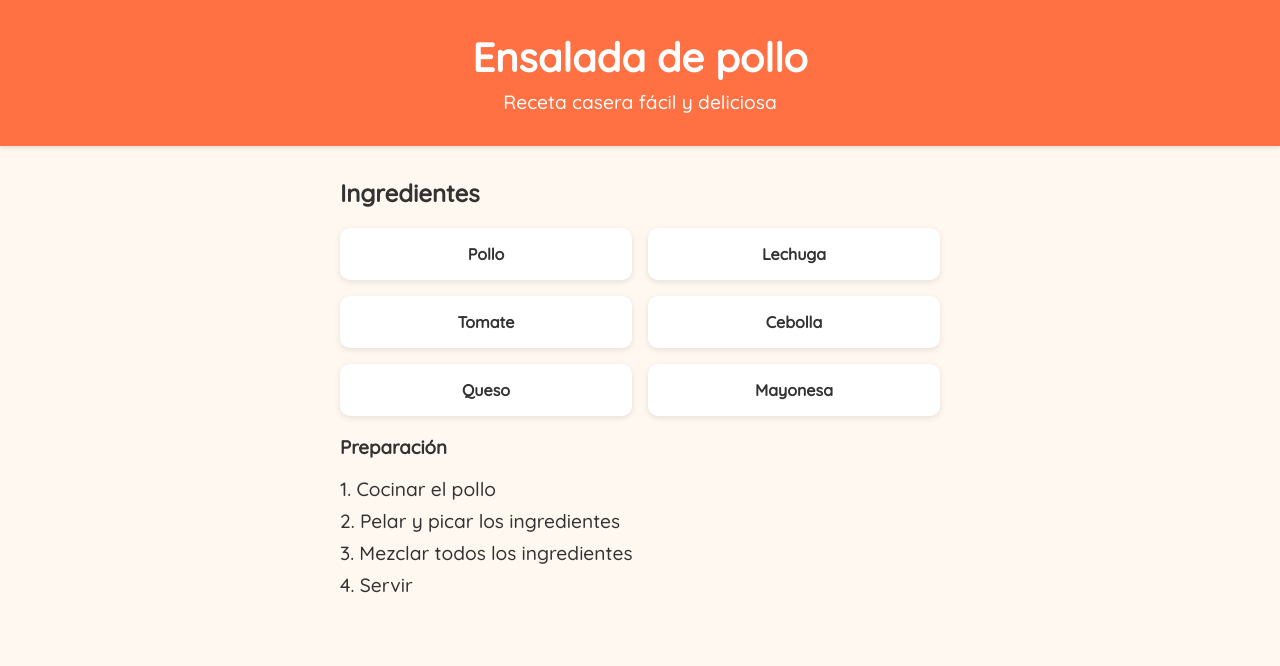
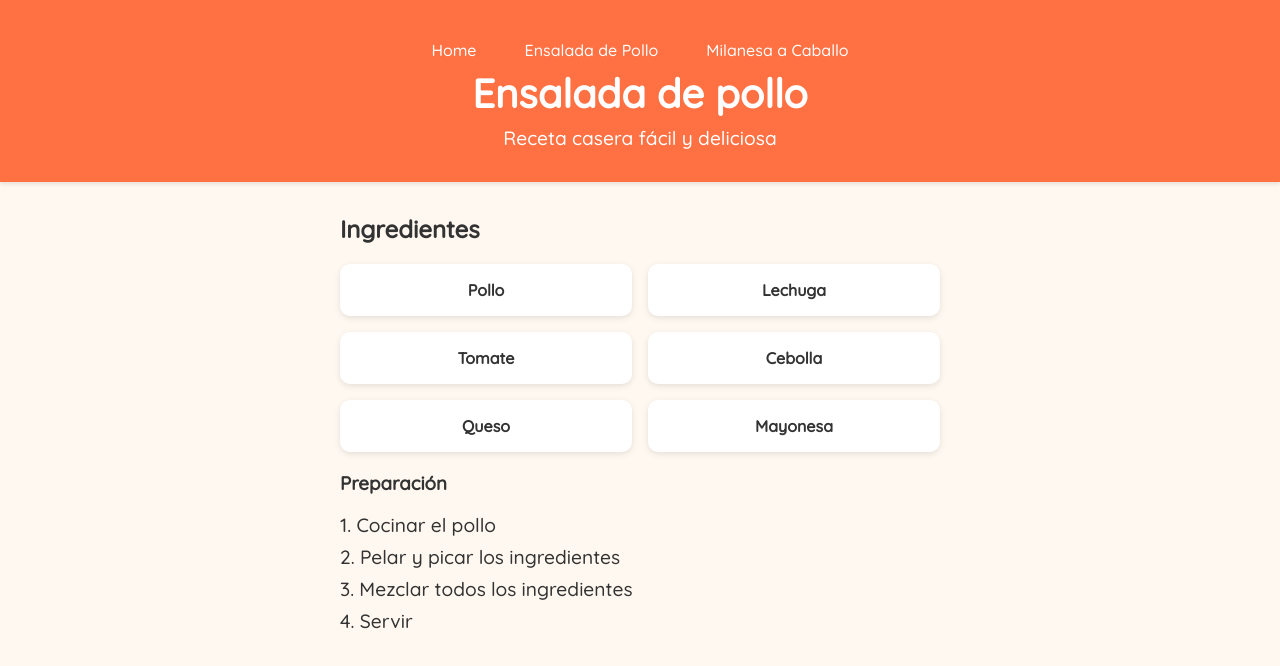
Before and after one commit to HillkirkLautaro/Project_recipes, a plain HTML site: page ensalada-de-pollo.html in a window 1280 px wide. Drawn offline with Linux system fonts and the light colour scheme.

Commit message:
update navegation

```diff
--- a/ensalada-de-pollo.html
+++ b/ensalada-de-pollo.html
@@ -58,10 +58,33 @@
         grid-template-columns: 1fr;
       }
     }
+
+    nav {
+      display: flex;
+      justify-content: center;
+      gap: 1rem;
+    }
+
+    nav a {
+      color: white;
+      text-decoration: none;
+      padding: 0.5rem 1rem;
+      border-radius: 4px;
+      transition: hover 0.2s ease;
+    }
+
+    nav a:hover {
+      background-color: #ff4800;
+    }
   </style>
 </head>
 <body>
   <header>
+    <nav>
+      <a href="index.html">Home</a>
+      <a href="ensalada-de-pollo.html">Ensalada de Pollo</a>
+      <a href="milanesa-a-caballo.html">Milanesa a Caballo</a>
+    </nav>
     <h1>Ensalada de pollo</h1>
     <p>Receta casera fácil y deliciosa</p>
   </header>
```
Also changed, not shown: index.html (+22 -0 lines), milanesa-a-caballo.html (+23 -0 lines).
